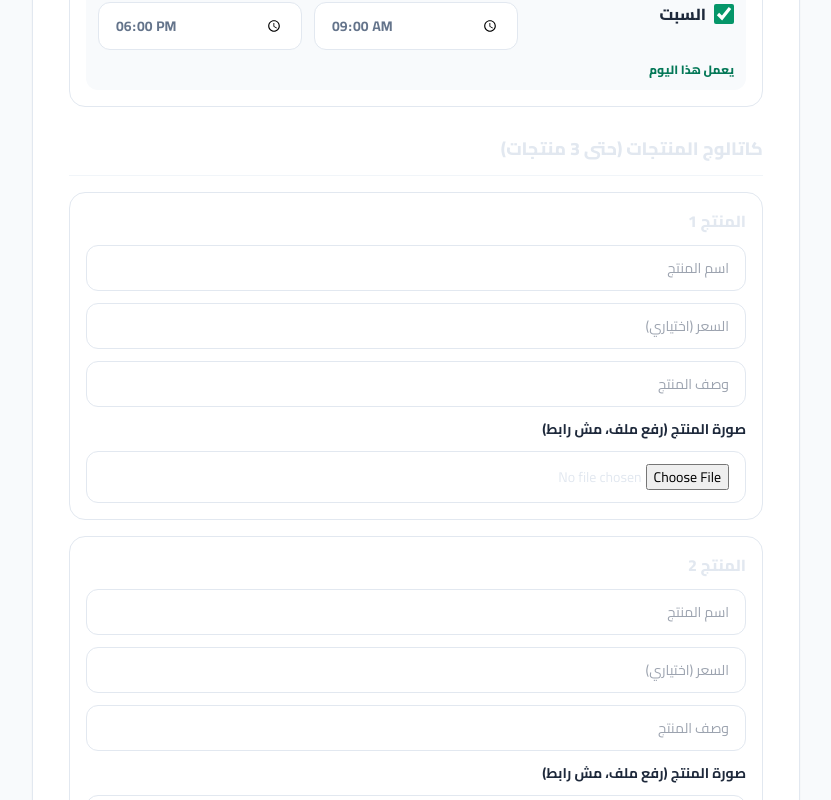
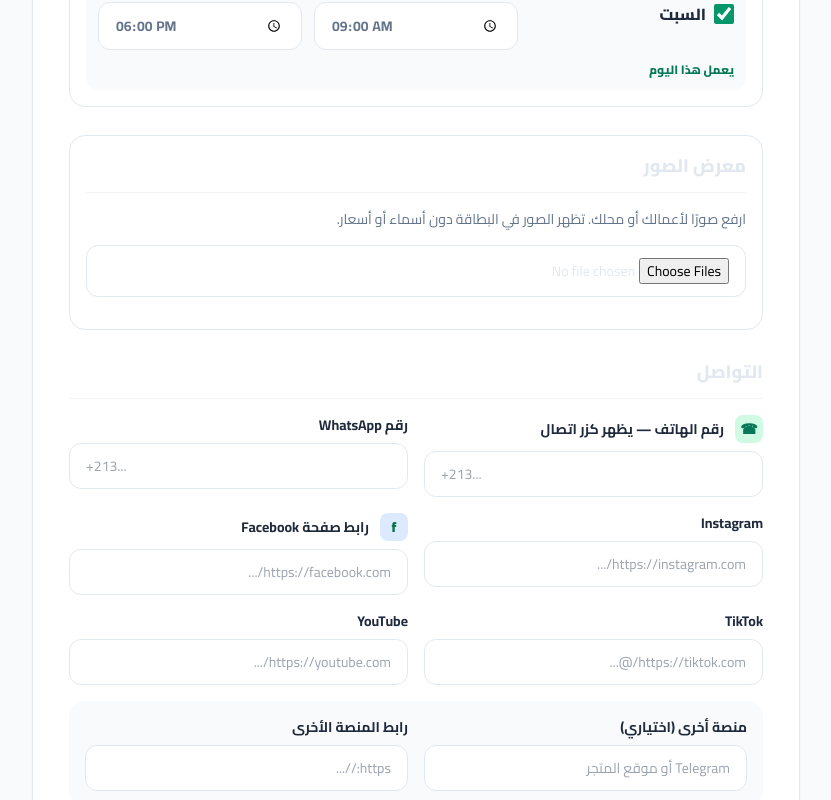
Before and after one commit to tt246076-star/smart-digital-platform, a Next.js app: page /pages/new in a window 1280 px wide. Shown: the part 2980-3780 px from the top of the page, without its empty margins (224-1055 px from the left). Built offline with nearby package versions, Linux system fonts and the light colour scheme.

Commit message:
Replace normal card product catalog with photo gallery

```diff
--- a/app/pages/new/page.tsx
+++ b/app/pages/new/page.tsx
@@ -9,7 +9,7 @@ import { createClient } from "@/lib/supabase/client";
 
 const inputClass = "mt-2 w-full rounded-xl border border-slate-200 bg-white px-4 py-3 text-sm outline-none focus:border-blue-500 focus:ring-4 focus:ring-blue-100";
 const labelClass = "block text-sm font-bold text-slate-800";
-type Product = { name: string; price: string; image_url: string; description: string };
+
 
 const weekDays = [
   ["sunday","الأحد"],["monday","الإثنين"],["tuesday","الثلاثاء"],["wednesday","الأربعاء"],["thursday","الخميس"],["friday","الجمعة"],["saturday","السبت"]
@@ -25,7 +25,7 @@ function NewLandingPageForm() {
   const [logoUrl, setLogoUrl] = useState("");
   const [roundImageUrl, setRoundImageUrl] = useState("");
   const [coverImageUrl, setCoverImageUrl] = useState("");
-  const [products, setProducts] = useState<Product[]>(Array.from({length:3},()=>({name:"",price:"",image_url:"",description:""})));
+  const [gallery, setGallery] = useState<string[]>([]);
   const [uploading, setUploading] = useState(false);
   const [uploadError, setUploadError] = useState("");
   const [hours, setHours] = useState<Record<DayKey,DayHours>>(defaultHours);
@@ -124,18 +124,12 @@ function NewLandingPageForm() {
               </div>
             </div>
           </section>
-          <section className="space-y-4">
-            <h2 className="border-b border-slate-100 pb-3 text-lg font-extrabold">كاتالوج المنتجات (حتى 3 منتجات)</h2>
-            {products.map((p,i)=><div key={i} className="space-y-3 rounded-2xl border border-slate-200 p-4">
-              <h3 className="font-extrabold">المنتج {i+1}</h3>
-              <input className={inputClass} value={p.name} onChange={e=>setProducts(old=>old.map((x,j)=>j===i?{...x,name:e.target.value}:x))} placeholder="اسم المنتج" maxLength={80}/>
-              <input className={inputClass} value={p.price} onChange={e=>setProducts(old=>old.map((x,j)=>j===i?{...x,price:e.target.value}:x))} placeholder="السعر (اختياري)" maxLength={30}/>
-              <input className={inputClass} value={p.description} onChange={e=>setProducts(old=>old.map((x,j)=>j===i?{...x,description:e.target.value}:x))} placeholder="وصف المنتج" maxLength={160}/>
-              <label className={labelClass}>صورة المنتج (رفع ملف، مش رابط)</label>
-              <input className={inputClass} type="file" accept="image/*" onChange={e=>uploadImage(e.target.files?.[0],url=>setProducts(old=>old.map((x,j)=>j===i?{...x,image_url:url}:x)))}/>
-              {p.image_url && <div className="flex items-center gap-3"><img src={p.image_url} alt={p.name||"المنتج"} className="h-16 w-16 rounded-xl border object-cover"/><button type="button" onClick={()=>setProducts(old=>old.map((x,j)=>j===i?{...x,image_url:""}:x))} className="text-sm font-bold text-red-600">حذف الصورة</button></div>}
-            </div>)}
-            <input type="hidden" name="products_json" value={JSON.stringify(products)}/>
+          <section className="space-y-4 rounded-2xl border border-slate-200 p-4">
+            <h2 className="border-b border-slate-100 pb-3 text-lg font-extrabold">معرض الصور</h2>
+            <p className="text-sm text-slate-500">ارفع صورًا لأعمالك أو محلك. تظهر الصور في البطاقة دون أسماء أو أسعار.</p>
+            <input className={inputClass} type="file" accept="image/*" multiple onChange={async e=>{const files=Array.from(e.target.files||[]).slice(0,12-gallery.length);for(const file of files) await uploadImage(file,url=>setGallery(old=>[...old,url]));e.currentTarget.value="";}} />
+            <div className="grid grid-cols-2 gap-3 sm:grid-cols-3">{gallery.map((url,i)=><div key={url} className="relative"><img src={url} alt={`صورة المعرض ${i+1}`} className="aspect-square w-full rounded-xl border object-cover"/><button type="button" onClick={()=>setGallery(old=>old.filter((_,j)=>j!==i))} className="mt-1 text-xs font-bold text-red-600">حذف الصورة</button></div>)}</div>
+            <input type="hidden" name="gallery_json" value={JSON.stringify(gallery)}/>
           </section>
           <section className="space-y-4">
             <h2 className="border-b border-slate-100 pb-3 text-lg font-extrabold">التواصل</h2>
```
